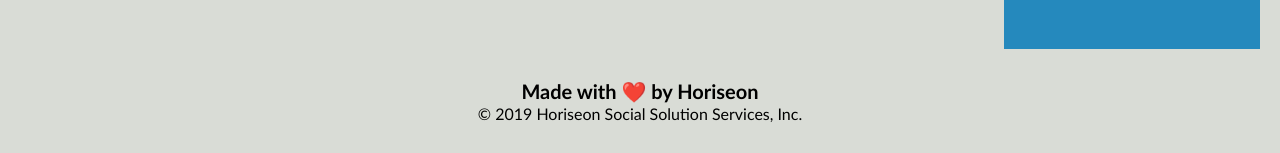
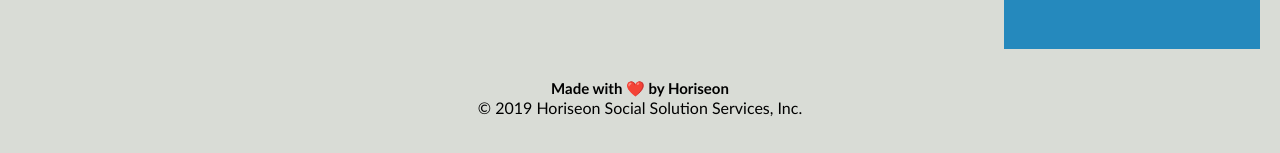
Before and after one commit to mffonua/1st-Challenge, a plain HTML site: page index.html in a window 1280 px wide. Shown: the part 1870-2023 px from the top of the page. Drawn offline with Linux system fonts and the light colour scheme.

Commit message:
changed footer font-size

```diff
--- a/assets/css/style.css
+++ b/assets/css/style.css
@@ -133,6 +133,7 @@ p {
 }
 
 .footer {
+  font-size: 10px;
   padding: 30px;
   clear: both;
   font-family: 'Trebuchet MS', 'Lucida Sans Unicode', 'Lucida Grande', 'Lucida Sans', Arial, sans-serif;
@@ -140,5 +141,5 @@ p {
 }
 
 .footer h2 {
-  font-size: 20px;
+  font-size: 15px;
 }
```
